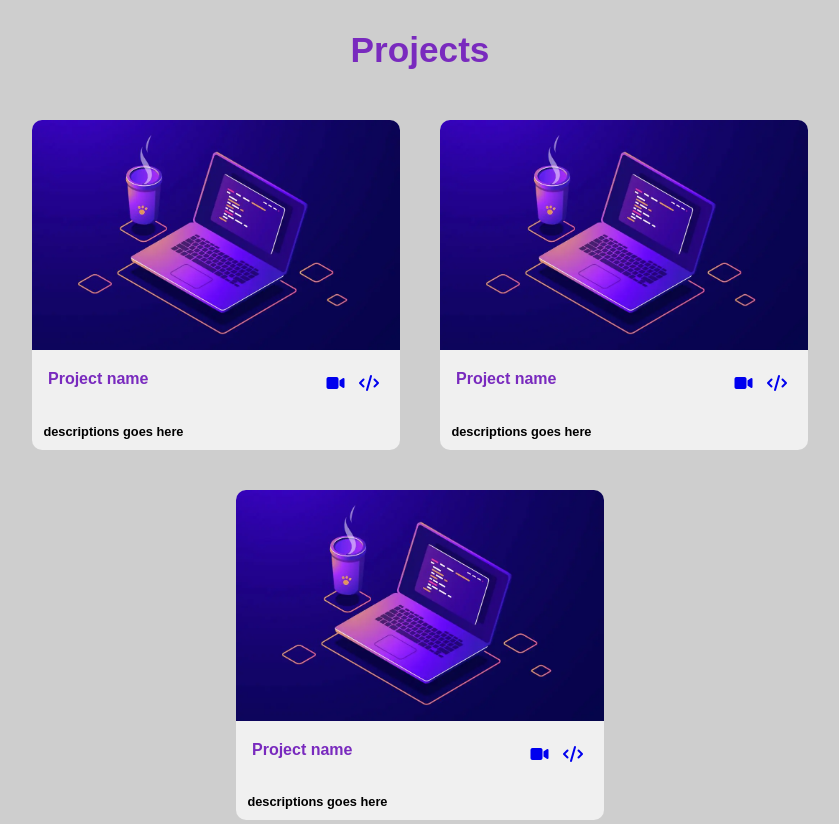
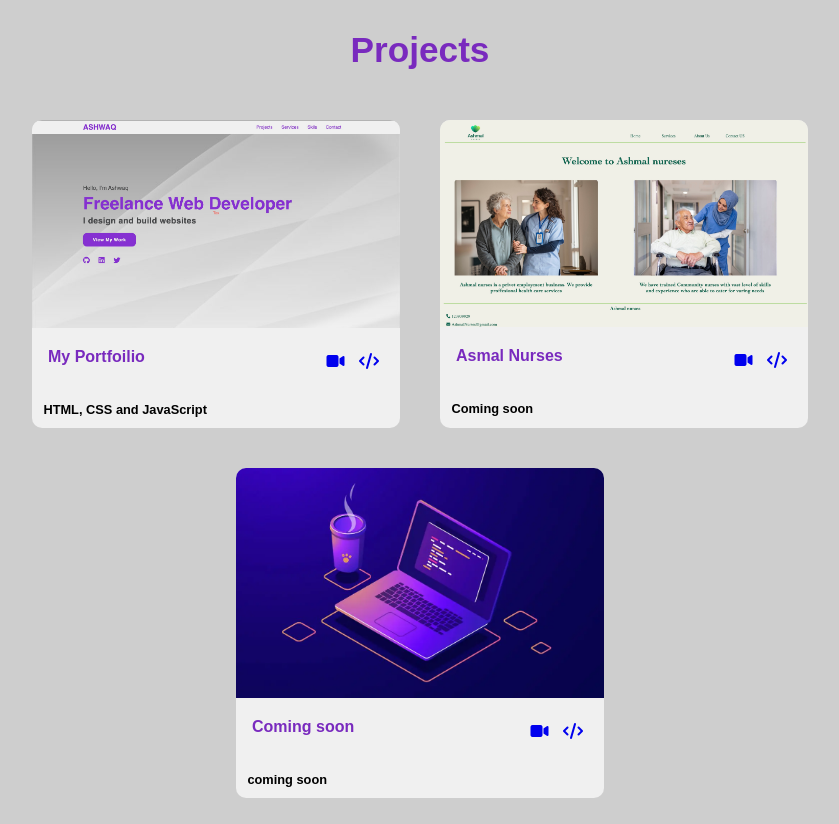
Before and after one commit to AshwaqOsman/My-portfoilio, a plain HTML site: page version.html in a window 1280 px wide. Shown: the part 1700-2524 px from the top of the page, without its empty margins (220-1059 px from the left). Drawn offline with Linux system fonts and the light colour scheme.

Commit message:
First commit

```diff
--- a/version.html
+++ b/version.html
@@ -7,7 +7,7 @@
     <link rel="stylesheet" href="https://cdnjs.cloudflare.com/ajax/libs/font-awesome/6.4.2/css/all.min.css">
     <link rel="stylesheet" herf="https://icons8.com/icon/AZOZNnY73haj/github">
     <link rel="stylesheet" href="version.css">
-    <title>Document</title>
+    <title>Ashwaq </title>
 </head>
 <body>
     <header>
@@ -93,10 +93,28 @@
         <div class="content">
             <div class="project-card">
                 <div class="  project-imge">
-                    <img src="background.webp">
+                    <img src="Screenshot 2024-02-02 at 00.38.44 2.jpg ">
                 </div>
                 <div class="project-info">
-                    <span>Project name</span>
+                    <span>My Portfoilio</span>
+                    <div class="project-icons">
+                        <a href="#" > <i class="fa-solid fa-video"></i></a>
+                        <a href="https://github.com/AshwaqOsman/My-portfoilio" ><i class="fa-solid fa-code"></i> </a>
+                    </div>
+                </div>
+                <div>
+                    <div class="projet-desc">
+                    <p> HTML, CSS and JavaScript</p>
+
+                    </div>
+                </div>
+            </div>
+            <div class="project-card">
+                <div class="  project-imge">
+                    <img src="Ashmal pic.jpg">
+                </div>
+                <div class="project-info">
+                    <span>Asmal Nurses</span>
                     <div class="project-icons">
                         <a href="#" > <i class="fa-solid fa-video"></i></a>
                         <a href="#" ><i class="fa-solid fa-code"></i> </a>
@@ -104,7 +122,7 @@
                 </div>
                 <div>
                     <div class="projet-desc">
-                    <p> descriptions goes here</p>
+                    <p> Coming soon</p>
 
                     </div>
                 </div>
@@ -114,7 +132,7 @@
                     <img src="background.webp">
                 </div>
                 <div class="project-info">
-                    <span>Project name</span>
+                    <span>Coming soon</span>
                     <div class="project-icons">
                         <a href="#" > <i class="fa-solid fa-video"></i></a>
                         <a href="#" ><i class="fa-solid fa-code"></i> </a>
@@ -122,25 +140,7 @@
                 </div>
                 <div>
                     <div class="projet-desc">
-                    <p> descriptions goes here</p>
-
-                    </div>
-                </div>
-            </div>
-            <div class="project-card">
-                <div class="  project-imge">
-                    <img src="background.webp">
-                </div>
-                <div class="project-info">
-                    <span>Project name</span>
-                    <div class="project-icons">
-                        <a href="#" > <i class="fa-solid fa-video"></i></a>
-                        <a href="#" ><i class="fa-solid fa-code"></i> </a>
-                    </div>
-                </div>
-                <div>
-                    <div class="projet-desc">
-                    <p> descriptions goes here</p>
+                    <p> coming soon</p>
 
                     </div>
                 </div>
```
Also changed, not shown: Ashmal pic.jpg (added), Screenshot 2024-02-02 at 00.38.44 2.jpg (added).
